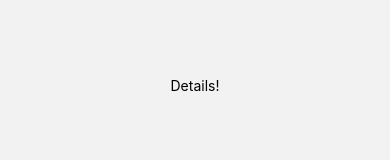
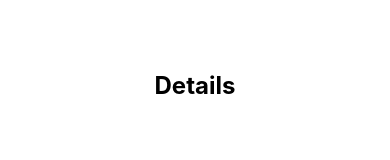
Before and after one commit to JPaul23/DoneWithIt, a React Native app: screen /Settings in a window 390 px wide. Both pictures are taken after a click on the button "GO TO DETAILS". Shown: the part 344-504 px from the top of the page. Built offline with nearby package versions, Linux system fonts and the light colour scheme; what react-native-logs would draw is missing.

Commit message:
Topic: Integration of TailwindCSS

```diff
--- a/App.js
+++ b/App.js
@@ -1,5 +1,6 @@
 import React from 'react';
-
+import { StatusBar } from 'expo-status-bar';
+import { View, Text } from 'react-native';
 import { SafeAreaProvider } from 'react-native-safe-area-context';
 import { createBottomTabNavigator } from '@react-navigation/bottom-tabs';
 import { NavigationContainer } from '@react-navigation/native';
--- a/app/screens/SettingStackScreen.js
+++ b/app/screens/SettingStackScreen.js
@@ -4,9 +4,10 @@
 
 export const DetailsScreen = () => {
     return (
-        <View style={{ flex: 1, justifyContent: 'center', alignItems: 'center' }}>
-            <Text>Details!</Text>
+        <View className=" flex-1 items-center justify-center bg-white">
+            <Text className="text-2xl text-black font-bold">Details</Text>
         </View>
+
     );
 }
 export const SettingsScreen = ({ navigation }) => {
--- a/babel.config.js
+++ b/babel.config.js
@@ -4,7 +4,8 @@
     presets: ['babel-preset-expo'],
     plugins: [
       '@babel/plugin-proposal-export-namespace-from',
-      'react-native-reanimated/plugin'
+      'react-native-reanimated/plugin',
+      'nativewind/babel'
     ],
   };
 };
--- a/package.json
+++ b/package.json
@@ -15,8 +15,10 @@
     "@react-navigation/native": "^6.1.1",
     "@react-navigation/native-stack": "^6.9.7",
     "expo": "~47.0.9",
+    "expo-splash-screen": "~0.17.5",
     "expo-status-bar": "~1.4.2",
     "expo-updates": "~0.15.6",
+    "nativewind": "^2.0.11",
     "react": "18.1.0",
     "react-dom": "18.1.0",
     "react-native": "0.70.5",
@@ -26,7 +28,7 @@
     "react-native-safe-area-context": "^4.4.1",
     "react-native-screens": "~3.18.0",
     "react-native-web": "~0.18.9",
-    "expo-splash-screen": "~0.17.5"
+    "tailwindcss": "^3.2.4"
   },
   "devDependencies": {
     "@babel/core": "^7.12.9"
--- /dev/null
+++ b/tailwind.config.js
@@ -0,0 +1,8 @@
+/** @type {import('tailwindcss').Config} */
+module.exports = {
+  content: ["./App.{js,jsx,ts,tsx}", "./app/screens/**/*.{js,jsx,ts,tsx}"],
+  theme: {
+    extend: {},
+  },
+  plugins: [],
+}
```
Also changed, not shown: 1 other file (tests, documents, lock files or other folders).
